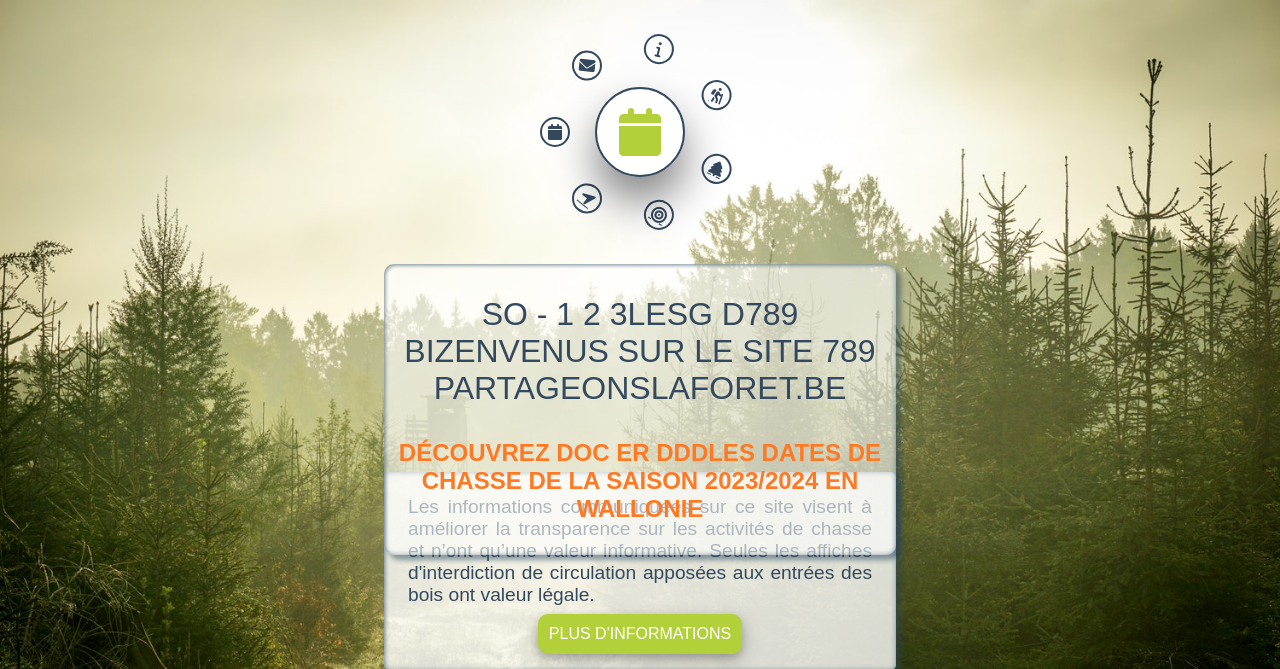
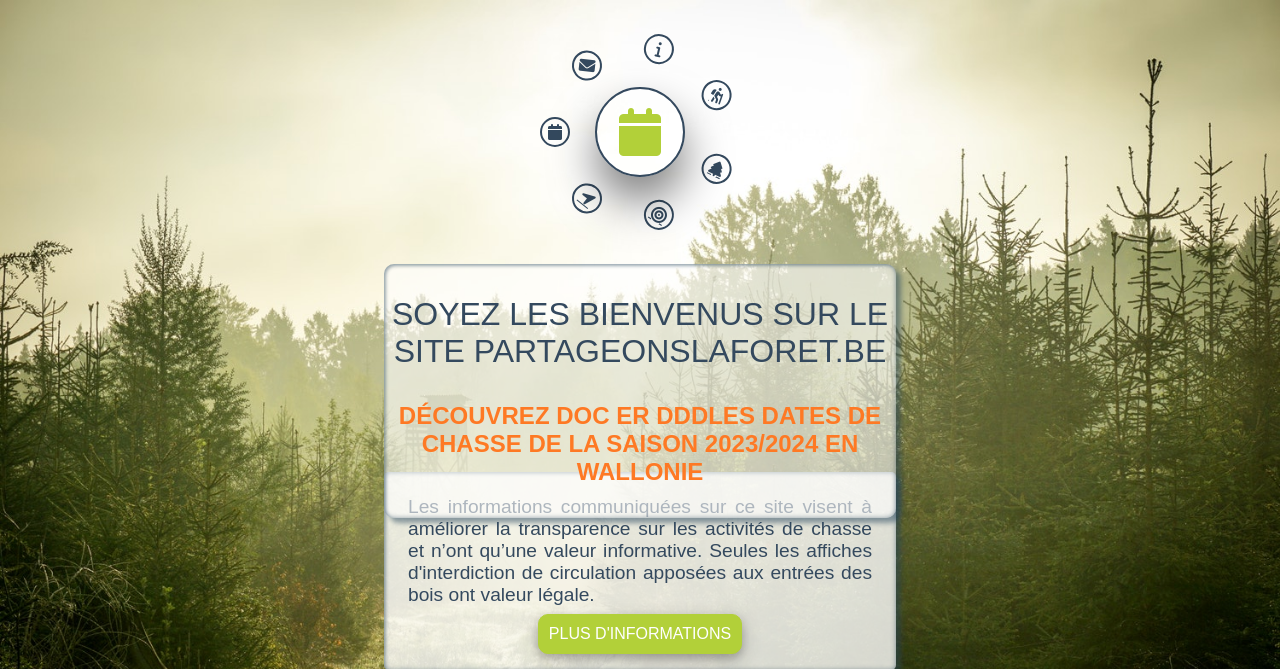
Before and after one commit to partageonslaforet/plf, a PHP site: page / in a window 1280 px wide. Shown: the top 669 px of the page. Run offline with PHP 8.4, Linux system fonts and the light colour scheme.

Commit message:
remis aux défauts

```diff
--- a/desktop/index.php
+++ b/desktop/index.php
@@ -96,7 +96,7 @@
     <body>
 
         <div id="title">
-            <div id="siteName">So  - 1 2 3lesg d789 bizenvenus sur le site 789 partageonslaforet.be </div>
+            <div id="siteName">Soyez les bienvenus sur le site partageonslaforet.be </div>
             <div id="slogan">Découvrez doc er dddles dates de chasse de la saison 2023/2024 en Wallonie</div>
         </div>
 
```
